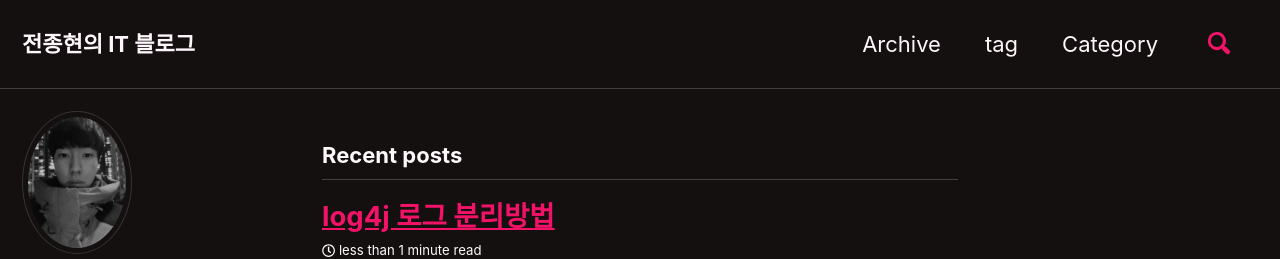
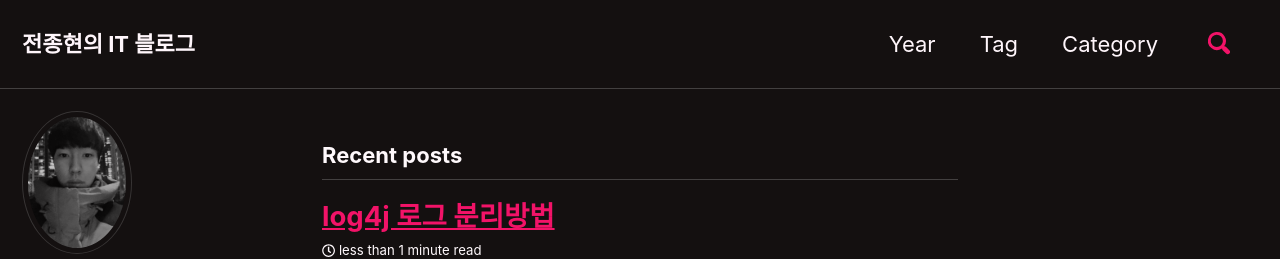
Before and after one commit to ssmert/ssmert.github.io, a Jekyll site: the page built from index.html, in a window 1280 px wide and 900 px high. Shown: the top 259 px of the window. Built offline with Jekyll 4.4.1, drawn with Linux system fonts in a browser that asks for light colours; cached includes are drawn as plain includes; nearby versions of some CDN libraries; the list of posts is cut into pages by our own code; comment, search, counter and statistics services are not loaded; a style sheet for code colours, icons or effects is not loaded.

Commit message:
Update navigation.yml

```diff
--- a/_data/navigation.yml
+++ b/_data/navigation.yml
@@ -1,8 +1,8 @@
 # main links
 main:
-  - title: "Archive"
+  - title: "Year"
     url: /year-archive/
-  - title: "tag"
+  - title: "Tag"
     url: /tags/
   - title: "Category"
     url: /categories/
```
